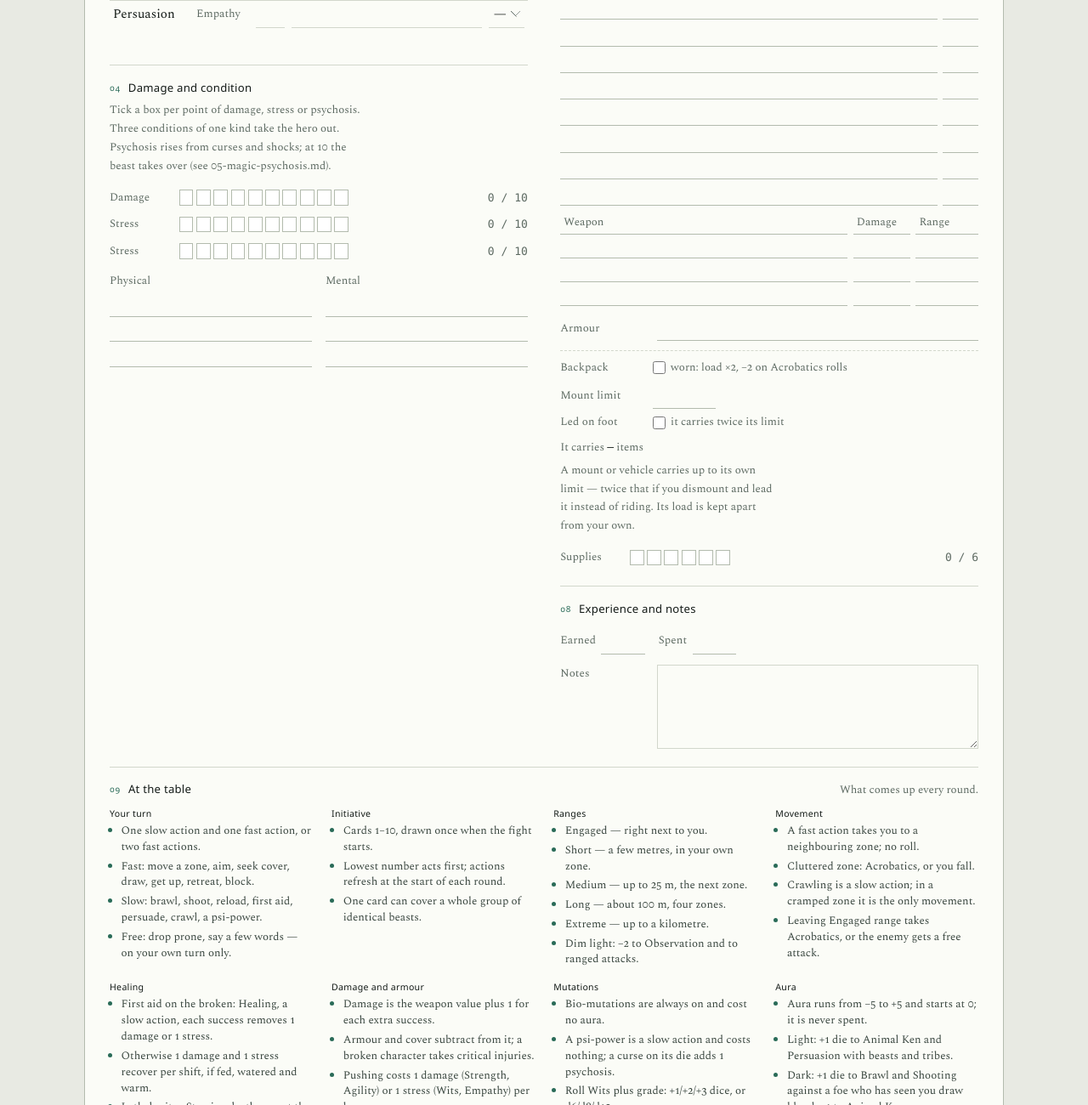
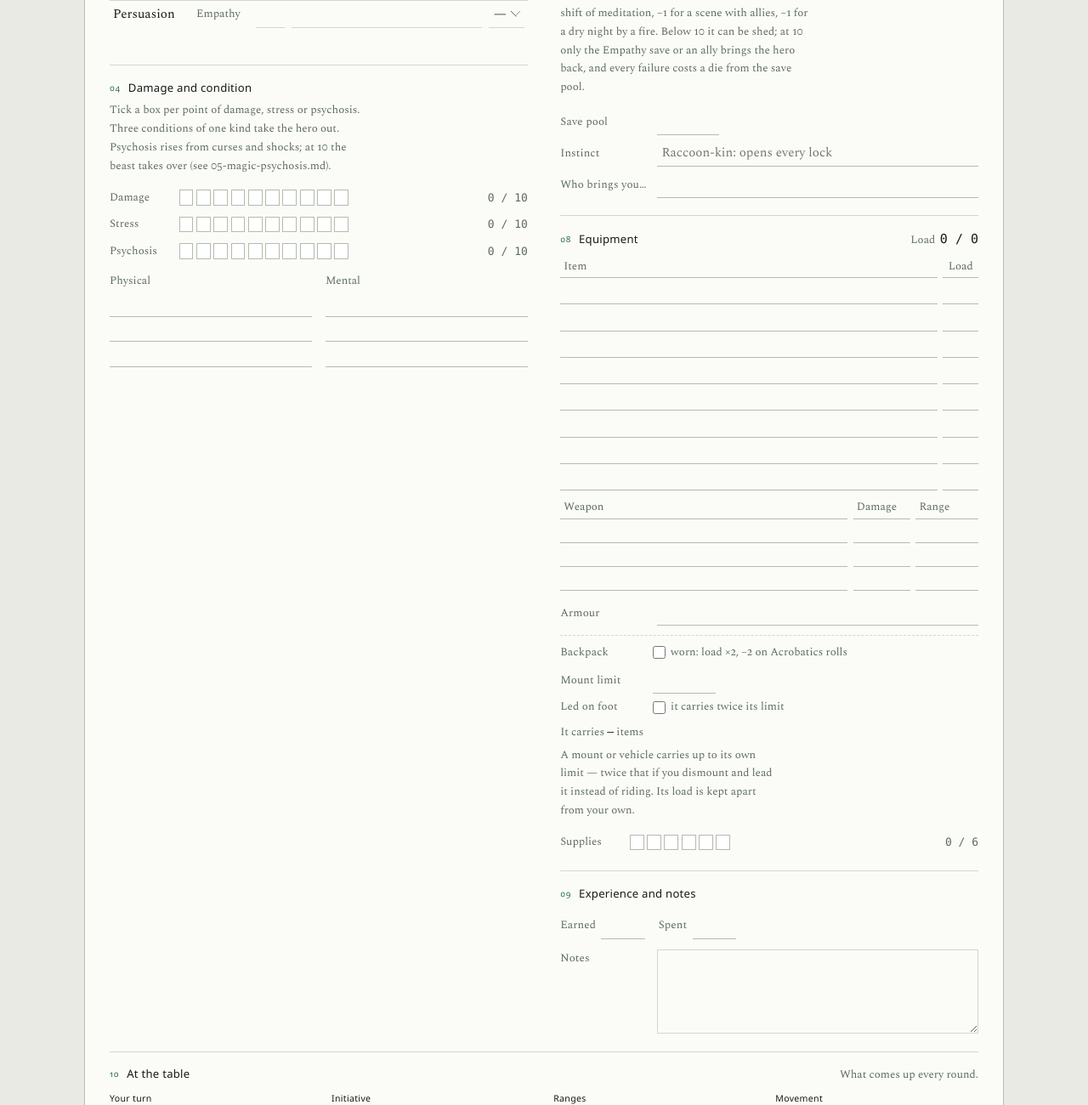
Before and after one commit to Rapadapl/YZ, a plain HTML site: page year-zero-srd/character.html in a window 1280 px wide. Shown: the part 1180-2480 px from the top of the page at 85% size. Drawn offline with nearby package versions, Linux system fonts and the light colour scheme; a web font is replaced by a local one.

Commit message:
Give the sheet a psychosis block and stop talking about spending aura
The sheet labelled its psychosis track "Stress", had no place for the save pool
or the instinct, and still described psi mutations as costing aura. The track
label is fixed, the sheet gains a Psychosis and instinct section (save pool,
instinct, who snaps you out), and the books and references now present aura as
the world's opinion rather than a pool anyone spends.

```diff
--- a/year-zero-srd/assets/sheet.js
+++ b/year-zero-srd/assets/sheet.js
@@ -12,7 +12,7 @@
   const GEAR_ROWS = 8;
   const MUTATION_ROWS = 6;
   const TRACKS = { damage: 10, stress: 10, supplies: 6, psychosis: 10 };
-  const trackValues = { damage: 0, stress: 0, supplies: 0 };
+  const trackValues = { damage: 0, stress: 0, supplies: 0, psychosis: 0 };
 
   const lang = () => (document.documentElement.lang === "ru" ? "ru" : "en");
 
@@ -268,7 +268,6 @@
       sum.textContent = l === "ru" ? "Пси-мутации ничего не стоят, но каждая 1 на кубике даёт +1 психоз" : "Psi-mutations cost nothing; each 1 on the die adds 1 psychosis";
       return;
     }
-    const word = l === "ru" ? (psi === 1 ? "аура" : psi < 5 ? "ауры" : "аур") : psi === 1 ? "Aura" : "Aura";
     sum.textContent = l === "ru"
       ? `Пси: ${psi} · +1 психоз за каждую 1 на кубике`
       : `Psi: ${psi} · +1 psychosis per 1 on the die`;
--- a/year-zero-srd/character.html
+++ b/year-zero-srd/character.html
@@ -128,7 +128,7 @@
           <div class="track__pips" data-track="stress"></div>
         </div>
         <div class="track">
-          <span class="track__name" data-en="Stress" data-ru="Стресс">Psychosis</span>
+          <span class="track__name" data-en="Psychosis" data-ru="Психоз">Psychosis</span>
           <div class="track__pips" data-track="psychosis"></div>
         </div>
 
@@ -213,6 +213,29 @@
       <section class="sec">
         <div class="sec__head">
           <span class="sec__num">07</span>
+          <h2 data-en="Psychosis and instinct" data-ru="Психоз и инстинкт">Psychosis and instinct</h2>
+        </div>
+        <p class="sec__hint" data-en="Psychosis falls only when the hero stops casting: −1 at the end of a round without a cast, −3 for a full shift of meditation, −1 for a scene with allies, −1 for a dry night by a fire. Below 10 it can be shed; at 10 only the Empathy save or an ally brings the hero back, and every failure costs a die from the save pool."
+           data-ru="Психоз падает, только когда герой перестаёт колдовать: −1 в конце раунда без каста, −3 за полную смену медитации, −1 за сцену с союзниками, −1 за сухую ночь у огня. До 10 его можно снять; на 10 вернуть героя могут только спас Эмпатией или союзник, и каждый провал стоит кубика из пула спаса.">Psychosis falls only when the hero stops casting; at 10 only the save or an ally brings the hero back.</p>
+        <div class="rows">
+          <label class="line">
+            <span class="line__label" data-en="Save pool" data-ru="Пул спаса">Save pool</span>
+            <input class="f f--inline" type="number" min="0" max="8" inputmode="numeric" data-field="psychosis.save" aria-label="Empathy save pool">
+          </label>
+          <label class="line">
+            <span class="line__label" data-en="Instinct" data-ru="Инстинкт">Instinct</span>
+            <input class="f" type="text" data-field="psychosis.instinct" placeholder="Raccoon-kin: opens every lock">
+          </label>
+          <label class="line">
+            <span class="line__label" data-en="Who brings you back" data-ru="Кто приведёт в чувство">Who brings you back</span>
+            <input class="f" type="text" data-field="psychosis.ally">
+          </label>
+        </div>
+      </section>
+
+      <section class="sec">
+        <div class="sec__head">
+          <span class="sec__num">08</span>
           <h2 data-en="Equipment" data-ru="Снаряжение">Equipment</h2>
           <p class="load" data-load>
             <span class="load__label" data-en="Load" data-ru="Нагрузка">Load</span>
@@ -291,7 +314,7 @@
 
       <section class="sec">
         <div class="sec__head">
-          <span class="sec__num">08</span>
+          <span class="sec__num">09</span>
           <h2 data-en="Experience and notes" data-ru="Опыт и заметки">Experience and notes</h2>
         </div>
         <div class="xp">
@@ -314,7 +337,7 @@
 
     <section class="sec sec--wide">
       <div class="sec__head">
-        <span class="sec__num">09</span>
+        <span class="sec__num">10</span>
         <h2 data-en="At the table" data-ru="За столом">At the table</h2>
         <span class="sec__note" data-en="What comes up every round." data-ru="Что нужно каждый раунд.">What comes up every round.</span>
       </div>
@@ -384,7 +407,7 @@
         <div class="quick__card">
           <h3 data-en="Mutations" data-ru="Мутации">Mutations</h3>
           <ul>
-            <li data-en="Bio-mutations are always on and cost no aura." data-ru="Био-мутации всегда включены и не тратят ауру.">Bio-mutations are always on and cost no aura.</li>
+            <li data-en="Bio-mutations are always on and never switch off." data-ru="Био-мутации включены всегда и не выключаются.">Bio-mutations are always on and never switch off.</li>
             <li data-en="A psi-power is a slow action and costs nothing; a curse on its die adds 1 psychosis." data-ru="Пси-сила — медленное действие и ничего не стоит; проклятие на её кубике даёт 1 психоз.">A psi-power is a slow action and costs nothing; a curse adds 1 psychosis.</li>
             <li data-en="Roll Wits plus grade: +1/+2/+3 dice, or d6/d8/d10." data-ru="Бросок Смекалки плюс ступень: +1/+2/+3 кубика или d6/d8/d10.">Roll Wits plus grade: +1/+2/+3 dice, or d6/d8/d10.</li>
             <li data-en="Extra successes buy damage, targets or duration." data-ru="Лишние успехи покупают урон, цели или длительность.">Extra successes buy damage, targets or duration.</li>
@@ -394,7 +417,7 @@
         <div class="quick__card">
           <h3 data-en="Aura" data-ru="Аура">Aura</h3>
           <ul>
-            <li data-en="Aura runs from −5 to +5 and starts at 0; it is never spent." data-ru="Аура идёт от −5 до +5 и начинается с 0; она не тратится.">Aura runs from −5 to +5 and starts at 0; it is never spent.</li>
+            <li data-en="Aura runs from −5 to +5 and starts at 0: it is what the world thinks of you, not a pool." data-ru="Аура идёт от −5 до +5 и начинается с 0: это мнение мира о вас, а не запас.">Aura is what the world thinks of you, not a pool.</li>
             <li data-en="Light: +1 die to Animal Ken and Persuasion with beasts and tribes." data-ru="Светлая: +1 кубик к Звериному языку и Убеждению со зверями и племенами.">Light: +1 die to Animal Ken and Persuasion with beasts and tribes.</li>
             <li data-en="Dark: +1 die to Brawl and Shooting against a foe who has seen you draw blood; −1 to Animal Ken." data-ru="Тёмная: +1 кубик к Драке и Стрельбе против того, кто видел вашу кровь; −1 к Звериному языку.">Dark: +1 die to Brawl and Shooting against a foe who has seen you draw blood; −1 to Animal Ken.</li>
             <li data-en="Mercy raises it; killing the defenceless lowers it." data-ru="Милосердие поднимает её; убийство беззащитного опускает.">Mercy raises it; killing the defenceless lowers it.</li>
```
Also changed, not shown: year-zero-srd/module.html (+4 -4 lines), year-zero-srd/module.ru.html (+4 -4 lines), year-zero-srd/player-book.ru.html (+1 -1 lines), 5 other files.
